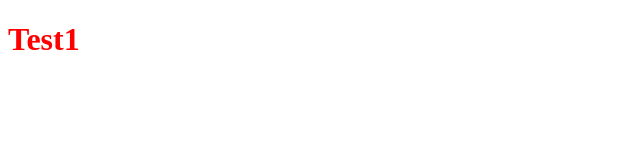
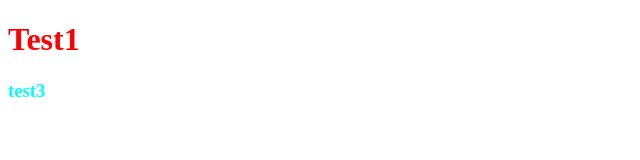
Before and after one commit to ReAKerDetn/GitProgect, a website: page index.html in a window 1280 px wide. Shown: the full height of the page, 0-640 px from the left. Drawn offline with Linux system fonts and the light colour scheme.

Commit message:
Поменял html и css

```diff
--- a/index.html
+++ b/index.html
@@ -11,6 +11,8 @@
 <body>
     <h1>Test1</h1>
 
+    <h3>test3</h3>
+
 
     <script src="script.js"></script>
 </body>
--- a/style.css
+++ b/style.css
@@ -1,3 +1,7 @@
 h1{
     color: red;
 }
+
+h3{
+    color: aqua;
+}
```
